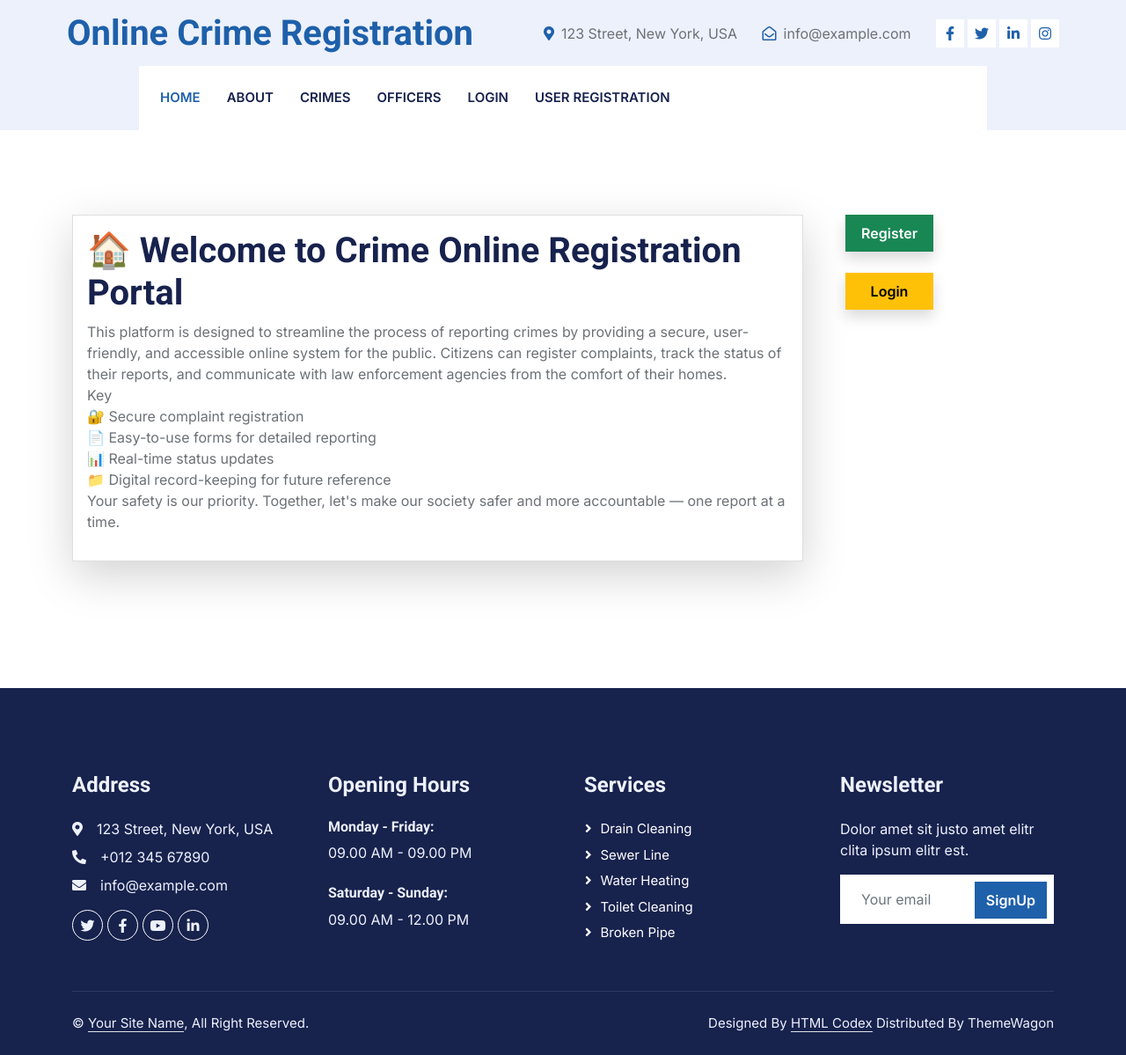
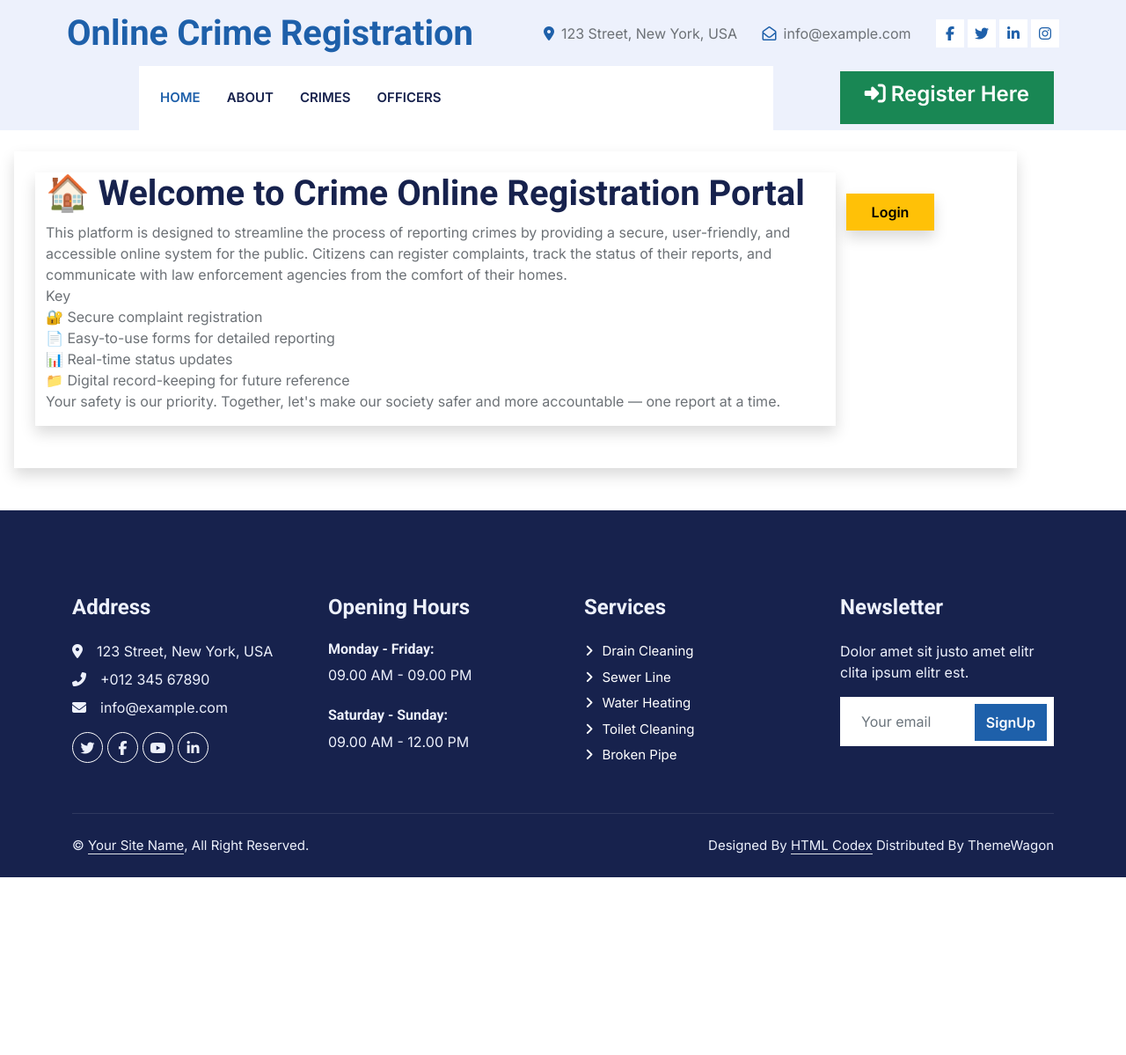
Before and after one commit to surabhiwinner/Online-Crime-Registration, a Django app: page /crimes/home-page/ in a window 1280 px wide. Shown: the whole page at 88% size. After the commit the page ends 997 px from the top, so only its background shows below. Run offline with Django 5.2, Linux system fonts and the light colour scheme; some libraries are stand-ins or nearby versions.

```diff
--- a/online_crime_registration/templates/base.html
+++ b/online_crime_registration/templates/base.html
@@ -31,6 +31,10 @@
 
     <!-- Template Stylesheet -->
     <link href="/static/css/style.css" rel="stylesheet">
+
+<!-- font aswome cdn  -->
+ <link rel="stylesheet" href="https://cdnjs.cloudflare.com/ajax/libs/font-awesome/6.7.2/css/all.min.css" integrity="sha512-Evv84Mr4kqVGRNSgIGL/F/aIDqQb7xQ2vcrdIwxfjThSH8CSR7PBEakCr51Ck+w+/U6swU2Im1vVX0SVk9ABhg==" crossorigin="anonymous" referrerpolicy="no-referrer" />
+
 </head>
 
 <body>
@@ -129,7 +133,7 @@
 
 
 
-          {% user_role_checking request 'Officer,User,Admin' as allow %}
+          {% user_role_checking request 'Officer,User' as allow %}
           {% if allow %}
 
           {% if page == 'report-crime-page' %}
@@ -147,7 +151,7 @@
           <li><a class="nav-item nav-link" href="{% url 'officers-list' %}">Officers</a></li>
           {% endif %}
 
-
+            {% if page != 'home-page' %}
           {% if not user.is_authenticated %}
           {% if page == 'login-page' %}
           <li><a class="nav-item nav-link active" href="{% url 'login' %}">LogIn</a></li>
@@ -155,12 +159,13 @@
           <li><a class="nav-item nav-link" href="{% url 'login' %}">LogIn</a></li>
           {% endif %}
           {% endif %}
+          {% endif %}
 
-          {% if page == 'user-reg-page' %}
-          <li><a class="nav-item nav-link active" href="{% url 'user-registration' %}">User Registration</a></li>
+          <!-- {% if page == 'user-reg-page' %}
+          <li><a class="nav-item nav-link active" href="{% url 'user-registration' %}"><i class="fa-solid fa-right-to-bracket"></i> Join Here </a></li>
            {% else %}
           <li><a class="nav-item nav-link" href="{% url 'user-registration' %}">User Registration</a></li>
-          {% endif %}
+          {% endif %} -->
 
 
           {% user_role_checking request 'Officer,Admin,User' as allow %}
@@ -176,13 +181,23 @@
             </ul>
           </div>
 {% endif %}
+           <!-- <li><a class="nav-item nav-link active" href="{% url 'user-registration' %}">User Registration</a></li> -->
+
+
 
 
         </ul>
         <i class="mobile-nav-toggle d-xl-none bi bi-list"></i>
-      </nav></div>
+      </nav>
+    </div>
+        {% if not user.is_authenticated %}
+      <div class="container col-2 bg-success text-center " style=" height: 60px; width: auto;" >
 
-      <!-- <div class="header-social-links ms-3" style="color: darkgreen;"> |
+          <a class="nav-item nav-link text-white active fw-bolder fs-4" href="{% url 'user-registration' %}"><i class="fa-solid fa-right-to-bracket fs-4"></i> Register Here </a>
+      </div>
+      {% endif %}
+
+      <!-- <div class="header-social-links ms-3" style="color: darkgreen;">
         <a href="#" class="twitter ms-1"><i class="bi bi-twitter-x"></i></a>
         <a href="#" class="facebook ms-1"><i class="bi bi-facebook"></i></a>
         <a href="#" class="instagram ms-1"><i class="bi bi-instagram"></i></a>
--- a/online_crime_registration/templates/crimes/home.html
+++ b/online_crime_registration/templates/crimes/home.html
@@ -5,13 +5,10 @@
    <main class="main">
 
 
-    <div class="container py-5 my-5">
-        <div class=" row justify-content-center d-flex row justify-content-between">
-          <div  {% if not  user.is_authenticated %}class="col-md-9" {% endif %}>
-            <div class="card shadow-lg">
-              <!-- <img src="{{ course.image.url}}" class="card-img-top" style="width: auto; height: 350px ; object-fit: fill;" alt="Complete Python Bootcamp"> -->
+    <div class="container-xl d-flex row shadow py-4 my-4 ms-3 me-3">
 
-              <div class="card-body">
+
+              <div class="card-group col-10 shadow  ">
 
                <h1 class="title"> 🏠 Welcome to Crime Online Registration Portal</h1>
                <p>
@@ -33,20 +30,12 @@ Your safety is our priority. Together, let's make our society safer and more acc
 
               </div>
 
-            </div>
+               {% if not user.is_authenticated %}
+                <div class="col-2  "> <a href="{% url 'login' %}" class="btn btn-warning border border-3 border-warning shadow mt-4 " style=" width: 100px;"> Login </a></div>
+              {% endif%}
 
-          </div>
-          {% if not user.is_authenticated %}
-          <div class="col-md-3">
-            <div class="container">
-                <div class="col-3"> <a href="{% url 'user-registration' %}" class="btn border border-3 border-success shadow btn-success" style=" width: 100px;">   Register </a>
-               </div>
 
-               <div class="col-3"> <a href="{% url 'login' %}" class="btn btn-warning border border-3 border-warning shadow mt-4 " style=" width: 100px;"> Login </a></div>
-            </div>
-          </div>
-          {% endif%}
-        </div>
+
       </div>
 
 </main>
--- /dev/null
+++ b/online_crime_registration/templates/email/success-registration.html
@@ -0,0 +1 @@
+<h1>mail sent</h1>
--- a/online_crime_registration/templates/user/user-registration.html
+++ b/online_crime_registration/templates/user/user-registration.html
@@ -103,7 +103,7 @@
 
 
           <div class="text-center">
-            <button type="submit" class="btn btn-primary  text-white ">Register Student </button>
+            <button type="submit" class="btn btn-primary  text-white  mb-3">Register Student </button>
           </div>
         </form>
       </div>
```
Also changed, not shown: online_crime_registration/online_crime_registration/settings.py (+15 -0 lines), online_crime_registration/online_crime_registration/utility.py (added, +18 -0 lines), online_crime_registration/templates/crimes/crime-list.html (+6 -3 lines), online_crime_registration/user/views.py (+31 -13 lines).
